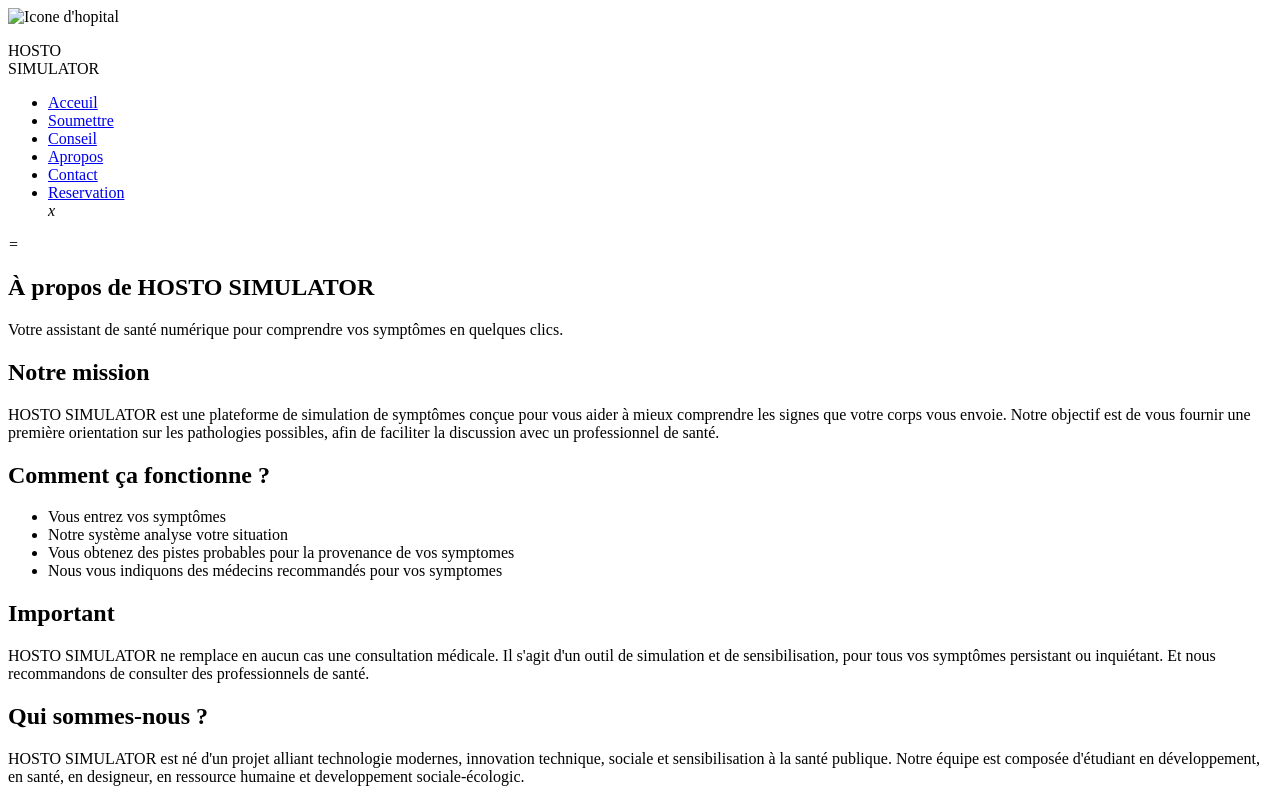
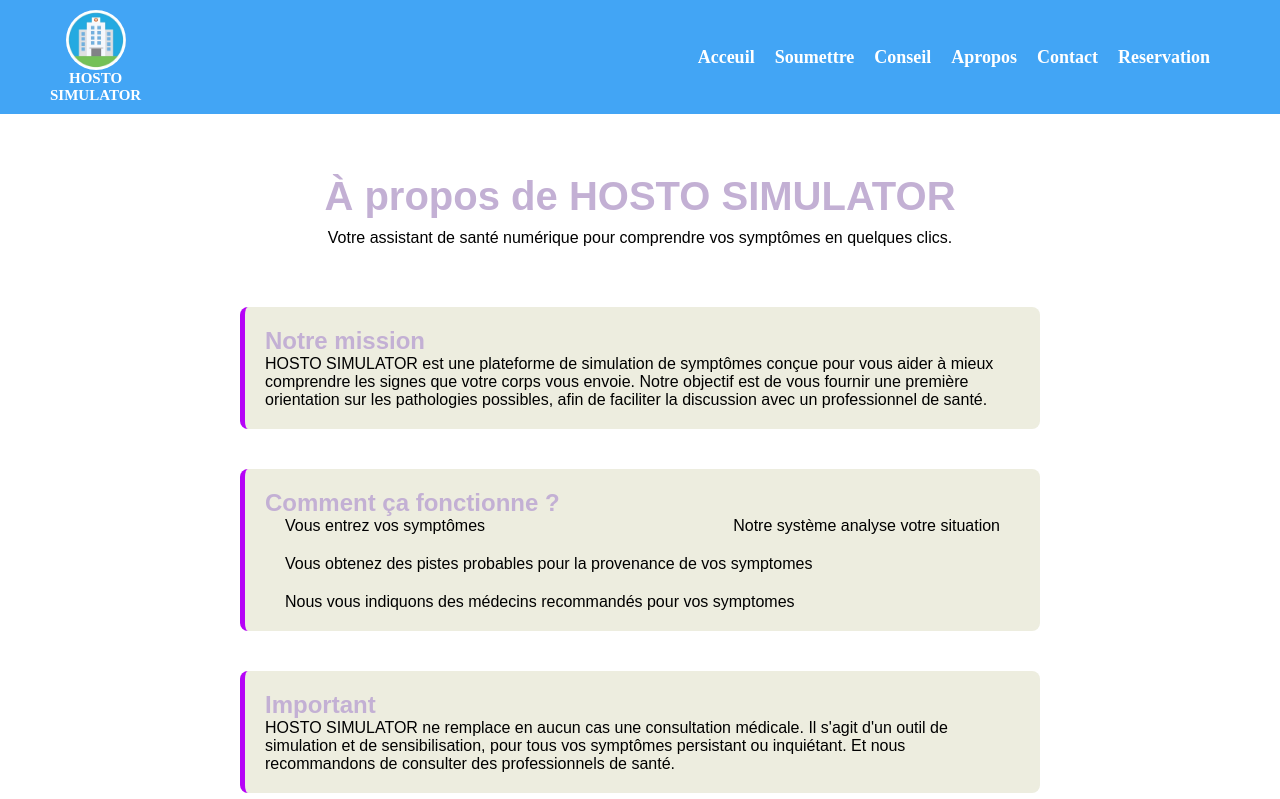
Before and after one commit to DJUTSA-Marius/hosto, a plain HTML site: page apropos.html in a window 1280 px wide. Shown: the top 799 px of the page. Drawn offline with Linux system fonts and the light colour scheme; the site is published under a folder, as on GitHub Pages, so addresses that start at the root find nothing.

Commit message:
Update apropos.html

```diff
--- a/apropos.html
+++ b/apropos.html
@@ -5,8 +5,8 @@
     <meta charset="UTF-8">
     <meta name="viewport" content="width=device-width, initial-scale=1.0">
     <title>Document</title>
-    <link rel="stylesheet" href="/style/navfooter.css">
-    <link rel="stylesheet" href="/style/apropos.css">
+    <link rel="stylesheet" href="style/navfooter.css">
+    <link rel="stylesheet" href="style/apropos.css">
 </head>
 
 <body>
@@ -14,7 +14,7 @@
         <main>
             <nav>
                 <div class="ico">
-                    <img class="img" src="/designs/icone.jpg" alt="Icone d'hopital" />
+                    <img class="img" src="designs/icone.jpg" alt="Icone d'hopital" />
                     <p>HOSTO <br> SIMULATOR</p>
                 </div>
                 <div class="onglet">
```
